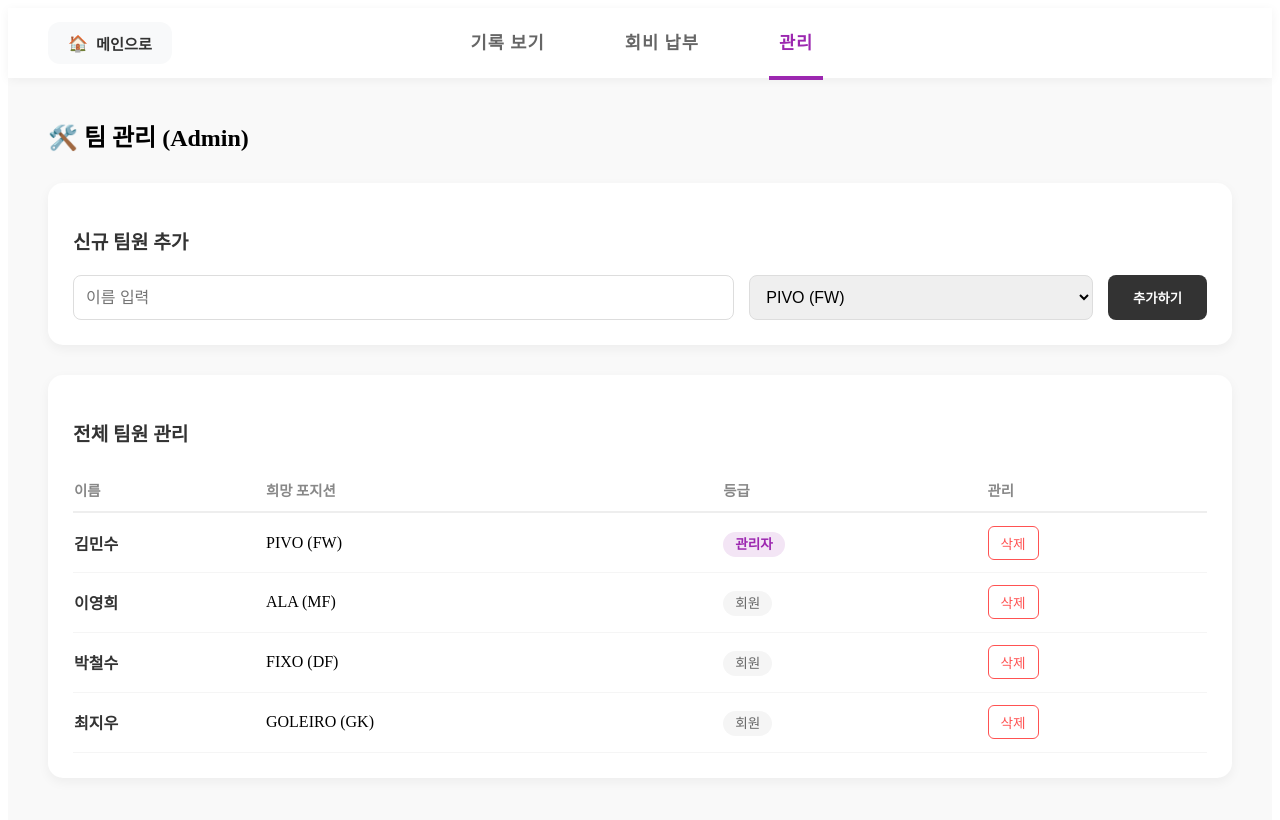
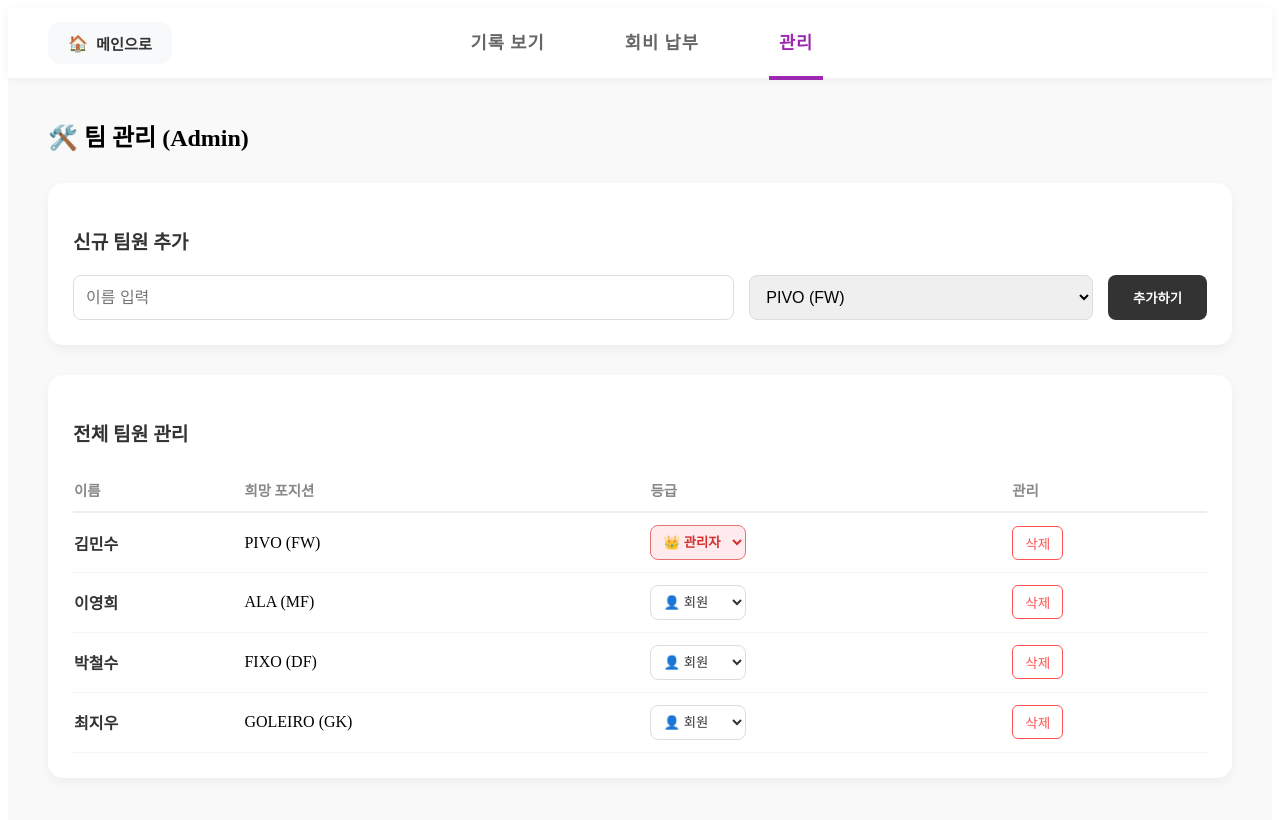
Before and after one commit to kvvxxn/Team_manager, a React (Create React App) app in the folder frontend/: page /team/admin in a window 1280 px wide. Shown: the top 820 px of the page. Built offline with nearby package versions, Linux system fonts and the light colour scheme.

Commit message:
Enhance Admin page: implement role change functionality for team members and update styles for role selection

```diff
--- a/frontend/src/pages/Team/Admin.jsx
+++ b/frontend/src/pages/Team/Admin.jsx
@@ -13,7 +13,17 @@ const Admin = () => {
   const [newName, setNewName] = useState('');
   const [newPos, setNewPos] = useState('PIVO (FW)');
 
-  // 팀원 삭제 함수 (관리자 전용 기능)
+  // 1. 등급 변경 함수 (관리자 기능)
+  const handleRoleChange = (id, newRole) => {
+    // 본인의 등급을 변경하려 할 때 경고 (실제로는 로그인된 사용자 ID와 비교 필요)
+    if (newRole === '회원' && window.confirm('정말 관리자 권한을 해제하시겠습니까?')) {
+       setMembers(members.map(m => m.id === id ? { ...m, role: newRole } : m));
+    } else {
+       setMembers(members.map(m => m.id === id ? { ...m, role: newRole } : m));
+    }
+  };
+
+  // 2. 팀원 삭제 함수 (관리자 전용 기능)
   const handleDelete = (id) => {
     if (window.confirm('해당 팀원을 명단에서 삭제하시겠습니까?')) {
       setMembers(members.filter(m => m.id !== id));
@@ -78,10 +88,15 @@ const Admin = () => {
                   <td style={styles.nameCell}>{member.name}</td>
                   <td>{member.position}</td>
                   <td>
-                    {/* 상태(정상/부상) 대신 관리자 여부 표시 */}
-                    <span style={member.role === '관리자' ? styles.adminBadge : styles.memberBadge}>
-                      {member.role}
-                    </span>
+                    <select
+                      value={member.role}
+                      onChange={(e) => handleRoleChange(member.id, e.target.value)}
+                      style={member.role === '관리자' ? styles.adminSelect : styles.memberSelect}
+                    >
+                      <option value="관리자">👑 관리자</option>
+                      <option value="운영진">🛡️ 운영진</option>
+                      <option value="회원">👤 회원</option>
+                    </select>
                   </td>
                   <td>
                     {/* 관리자가 본인을 삭제하지 못하도록 예외 처리 가능 */}
@@ -114,6 +129,16 @@ const styles = {
   form: { display: 'flex', gap: '15px' },
   input: { flex: 2, padding: '12px', borderRadius: '8px', border: '1px solid #ddd', fontSize: '1rem' },
   select: { flex: 1, padding: '12px', borderRadius: '8px', border: '1px solid #ddd', fontSize: '1rem' },
+
+  adminSelect: {
+    padding: '8px', borderRadius: '8px', border: '1px solid #e57373',
+    backgroundColor: '#ffebee', color: '#d32f2f', fontWeight: 'bold', cursor: 'pointer'
+  },
+  memberSelect: {
+    padding: '8px', borderRadius: '8px', border: '1px solid #ddd',
+    backgroundColor: '#fff', color: '#333', cursor: 'pointer'
+  },
+
   addBtn: { padding: '12px 25px', backgroundColor: '#333', color: '#fff', border: 'none', borderRadius: '8px', cursor: 'pointer', fontWeight: 'bold' },
 
   table: { width: '100%', borderCollapse: 'collapse', marginTop: '10px' },
```
